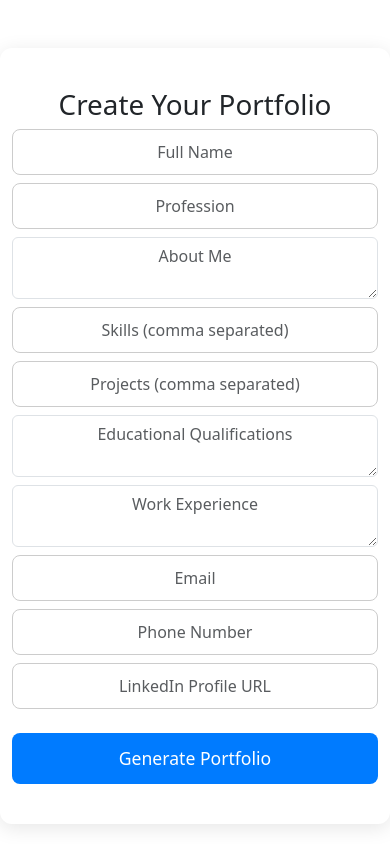
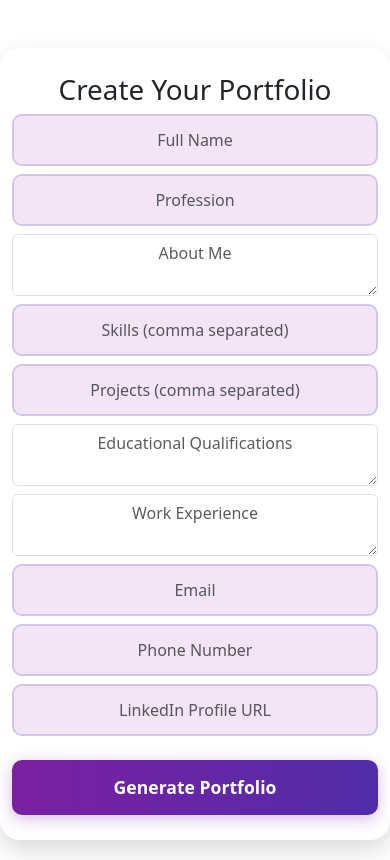
Before and after one commit to sy-omer/portfolio_actual1, a plain HTML site: page index.html in a window 390 px wide. Drawn offline with nearby package versions, Linux system fonts and the light colour scheme.

Commit message:
Update styles.css

```diff
--- a/styles.css
+++ b/styles.css
@@ -1,30 +1,31 @@
-/* Reset some defaults */
+/* Reset and Base Styles */
 body {
-  font-family: 'Arial';
-  background-color: #f9f9f9;
+  font-family: 'Segoe UI', Tahoma, Geneva, Verdana, sans-serif;
+  background: linear-gradient(to right, #e0f7fa, #e1bee7);
   color: #333;
   line-height: 1.6;
-  transition: background-color 0.5s ease;
+  margin: 0;
+  padding: 0;
+  transition: background 0.6s ease;
 }
 
-/* Form Container */
+/* Container Styling */
 .container {
   max-width: 700px;
-  margin: auto;
+  margin: 50px auto;
   background: #ffffff;
   padding: 40px;
-  box-shadow: 0 4px 20px rgba(0, 0, 0, 0.1);
-  border-radius: 12px;
-  animation: fadeIn 0.8s ease-in-out;
+  box-shadow: 0 10px 25px rgba(0, 0, 0, 0.15);
+  border-radius: 20px;
+  animation: slideIn 1s ease forwards;
 }
 
-/* Fade-in animation */
-@keyframes fadeIn {
-  from {
+@keyframes slideIn {
+  0% {
     opacity: 0;
-    transform: translateY(20px);
+    transform: translateY(50px);
   }
-  to {
+  100% {
     opacity: 1;
     transform: translateY(0);
   }
@@ -32,12 +33,24 @@ body {
 
 /* Heading */
 h1 {
-  font-size: 2rem;
-  font-weight: bold;
-  color: #2c3e50;
-  margin-bottom: 25px;
+  font-size: 2.5rem;
+  font-weight: 700;
+  color: #6a1b9a;
+  margin-bottom: 30px;
   text-align: center;
-  transition: color 0.3s;
+  position: relative;
+  animation: fadeIn 1s ease-in-out;
+}
+
+@keyframes fadeIn {
+  from {
+    opacity: 0;
+    transform: scale(0.95);
+  }
+  to {
+    opacity: 1;
+    transform: scale(1);
+  }
 }
 
 /* Form Elements */
@@ -46,20 +59,24 @@ input[type="email"],
 input[type="tel"],
 textarea {
   font-size: 1rem;
-  padding: 10px;
-  border-radius: 8px;
-  border: 1px solid #ccc;
+  padding: 12px;
+  border-radius: 10px;
+  border: 2px solid #d1c4e9;
+  background-color: #f3e5f5;
   transition:
     border-color 0.3s ease,
+    background-color 0.3s ease,
     box-shadow 0.3s ease,
     transform 0.2s ease;
+  margin-bottom: 15px;
 }
 
 input:focus,
 textarea:focus {
-  border-color: #007bff;
+  border-color: #7e57c2;
+  background-color: #ffffff;
   outline: none;
-  box-shadow: 0 0 8px rgba(0, 123, 255, 0.2);
+  box-shadow: 0 0 10px rgba(126, 87, 194, 0.3);
   transform: scale(1.02);
 }
 
@@ -67,34 +84,48 @@ textarea:focus {
 input::placeholder,
 textarea::placeholder {
   text-align: center;
-  color: #999;
-  opacity: 0.8;
+  color: #7b1fa2;
+  opacity: 0.7;
   transition: opacity 0.3s;
 }
 
 input:focus::placeholder,
 textarea:focus::placeholder {
-  opacity: 0.4;
+  opacity: 0.2;
 }
 
 /* Submit Button */
 button[type="submit"] {
   width: 100%;
-  padding: 12px;
+  padding: 14px;
   font-size: 1.1rem;
-  background-color: #007bff;
+  background: linear-gradient(to right, #7b1fa2, #512da8);
   border: none;
-  border-radius: 8px;
+  border-radius: 10px;
   color: white;
-  font-weight: 500;
+  font-weight: bold;
+  cursor: pointer;
   transition:
-    background-color 0.3s ease,
+    background 0.3s ease,
     transform 0.2s ease,
     box-shadow 0.3s ease;
+  box-shadow: 0 4px 15px rgba(123, 31, 162, 0.3);
 }
 
 button[type="submit"]:hover {
-  background-color: #0056b3;
-  transform: scale(1.03);
-  box-shadow: 0.3s;
+  background: linear-gradient(to right, #6a1b9a, #4527a0);
+  transform: scale(1.05);
+  box-shadow: 0 6px 20px rgba(123, 31, 162, 0.4);
 }
+
+/* Responsive */
+@media (max-width: 600px) {
+  .container {
+    padding: 25px;
+    margin: 20px;
+  }
+
+  h1 {
+    font-size: 2rem;
+  }
+}
```
